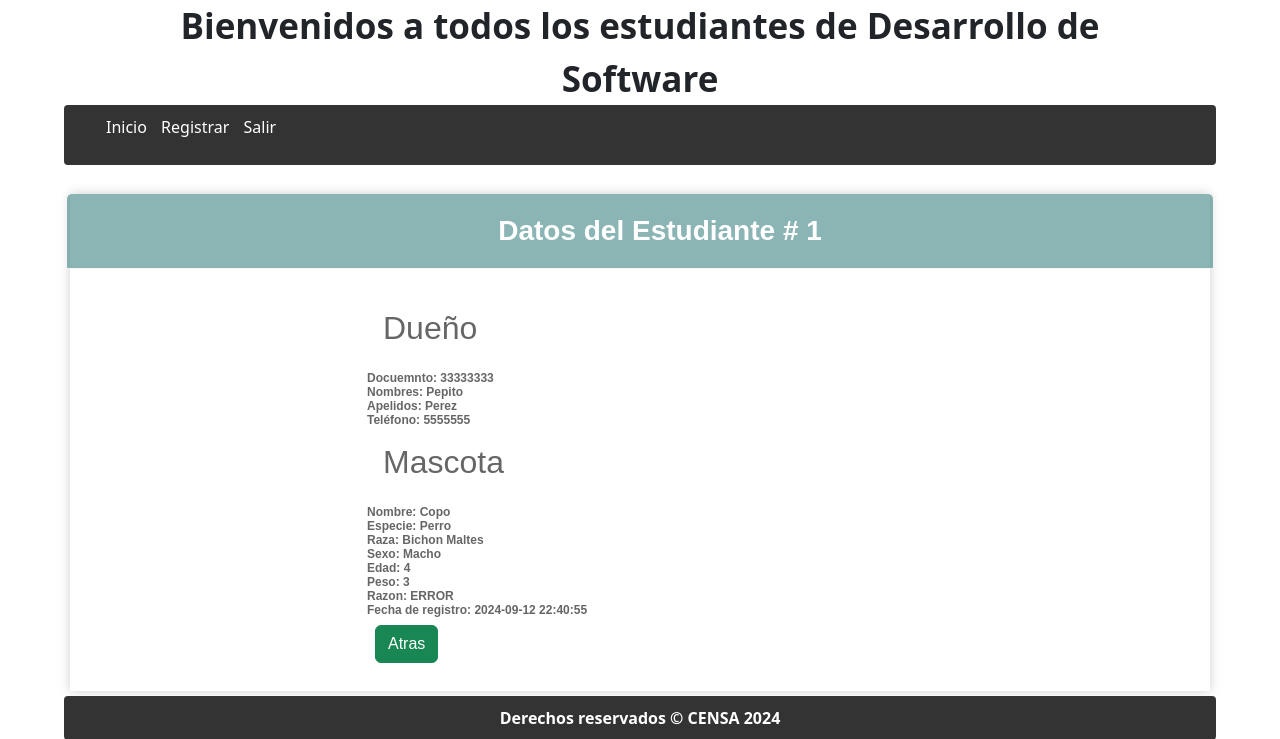
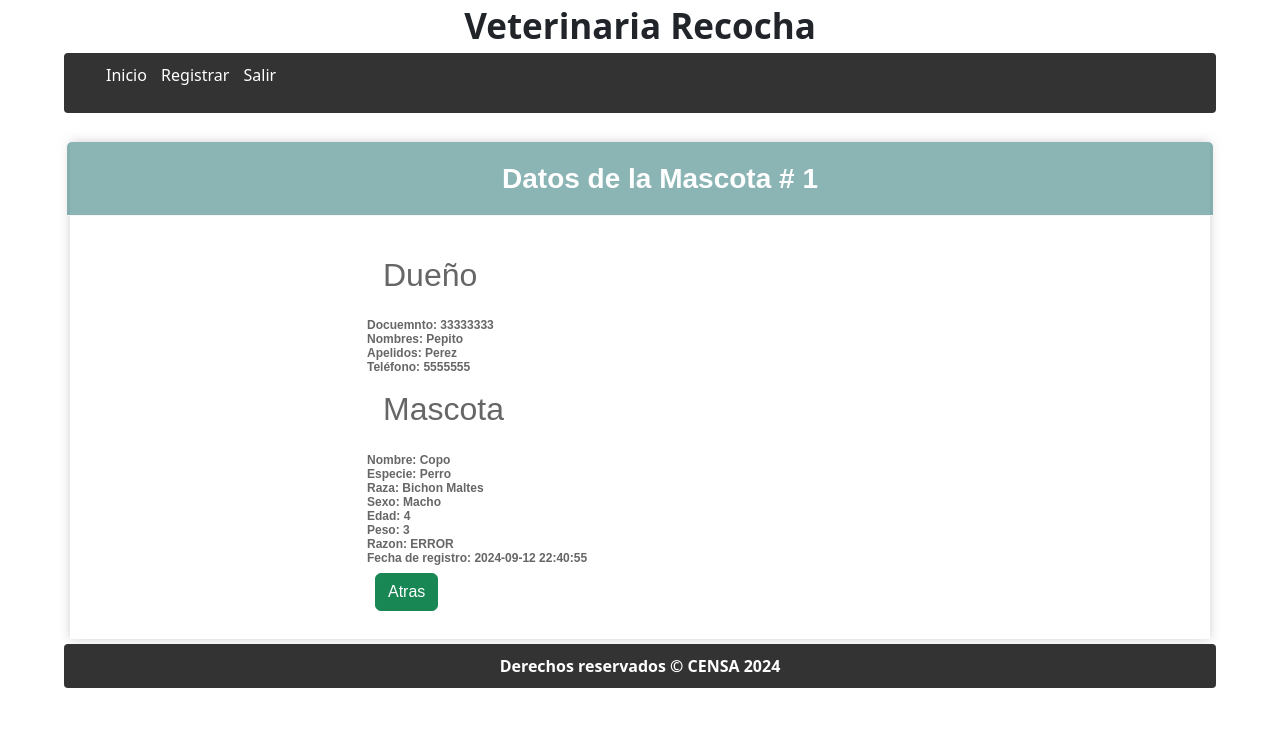
Before and after one commit to Cristioro/pooVeterinaria, a PHP site: page /?load=verEstudiante&id=1 in a window 1280 px wide. Shown: the top 739 px of the page. Run offline with PHP 8.4, Linux system fonts and the light colour scheme; data comes from the database, SQL or seed files in the repository; some libraries are stand-ins or nearby versions.

Commit message:
Add files via upload

```diff
--- a/Clases/Estudiante.php
+++ b/Clases/Estudiante.php
@@ -75,8 +75,9 @@ class Estudiante
     //Crear metodo actualizar estudiante
     public function editarEstudiante()
     {
+        print_r($this);
         //consulta db para actualizar datos del estudiante
-        $sql = "UPDATE Mascotas SET NombreDueño = '{$this->NombreDueño}', ApellidoDueño = '{$this->ApellidoDueño}'
+        $sql = "UPDATE mascotas SET NombreDueño = '{$this->NombreDueño}', ApellidoDueño = '{$this->ApellidoDueño}'
         , Telefono = '{$this->Telefono}',  Nombre = '{$this->Nombre}' ,  Especie = '{$this->Especie}',  Raza = '{$this->Raza}',  Sexo = '{$this->Sexo}',  Edad = '{$this->Edad}',  Peso = '{$this->Peso}',  Razon = '{$this->Razon}',  Fecha = '{$this->Fecha}' WHERE IdMascota = '{$this->IdMascota}'";
         //Ejecutar la consulta de actualizar
         $this->conexion->consultaSimple($sql);
@@ -87,7 +88,7 @@ class Estudiante
     public function eliminarEstudiante()
     {
         //consulta db para eliminar datos del estudiante
-        $sql = "DELETE FROM Mascotas WHERE IdMascota = '{$this->IdMascota}'";
+        $sql = "DELETE FROM mascotas WHERE IdMascota = '{$this->IdMascota}'";
         //ejecutar la consulta con la conexion
         $this->conexion->consultaSimple($sql);
         return true;
--- a/Vistas/verEstudiante.php
+++ b/Vistas/verEstudiante.php
@@ -13,7 +13,7 @@ if (isset($_GET['id']) && $_GET['id'] != null) {
 }
 ?>
 <div class="container style-form">
-    <h3><b>Datos del Estudiante # <?php echo $_GET['id']; ?><b></h3>
+    <h3><b>Datos de la Mascota # <?php echo $_GET['id']; ?><b></h3>
     <br>
     <div class="row">
         <div class="col-md-3"></div>
--- a/index.php
+++ b/index.php
@@ -10,7 +10,7 @@
     <meta charset="UTF-8">
     <meta name="viewport" content="width=device-width, initial-scale=1.0">
     <meta http-equiv="X-UA-Compatible" content="ie=edge">
-    <title>Mi primer CRUD en PHP</title>
+    <title>DB Veterinaria Recocha</title>
     <link rel="stylesheet" href="Libs/CSS/index.css">
     <!--Libreria de bootstrap para diseños de formularios-->
     <link rel="stylesheet" href="Libs/CSS/bootstrap.min.css">
@@ -26,7 +26,7 @@
 <body>
     <div class="tituloIndex">
         <header>
-            Bienvenidos a todos los estudiantes de Desarrollo de Software
+            Veterinaria Recocha
         </header>
 
     </div>
```
Also changed, not shown: Vistas/editarEstudiante.php (+27 -19 lines).
